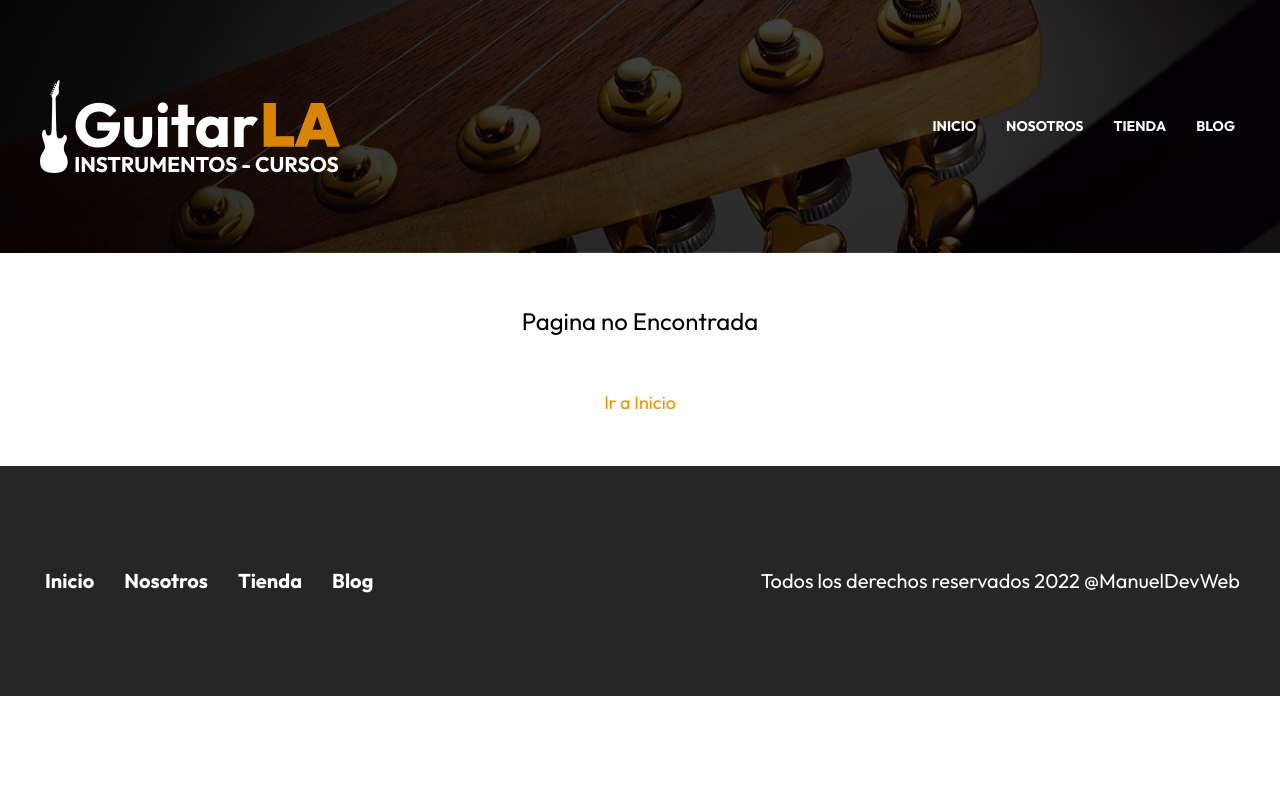
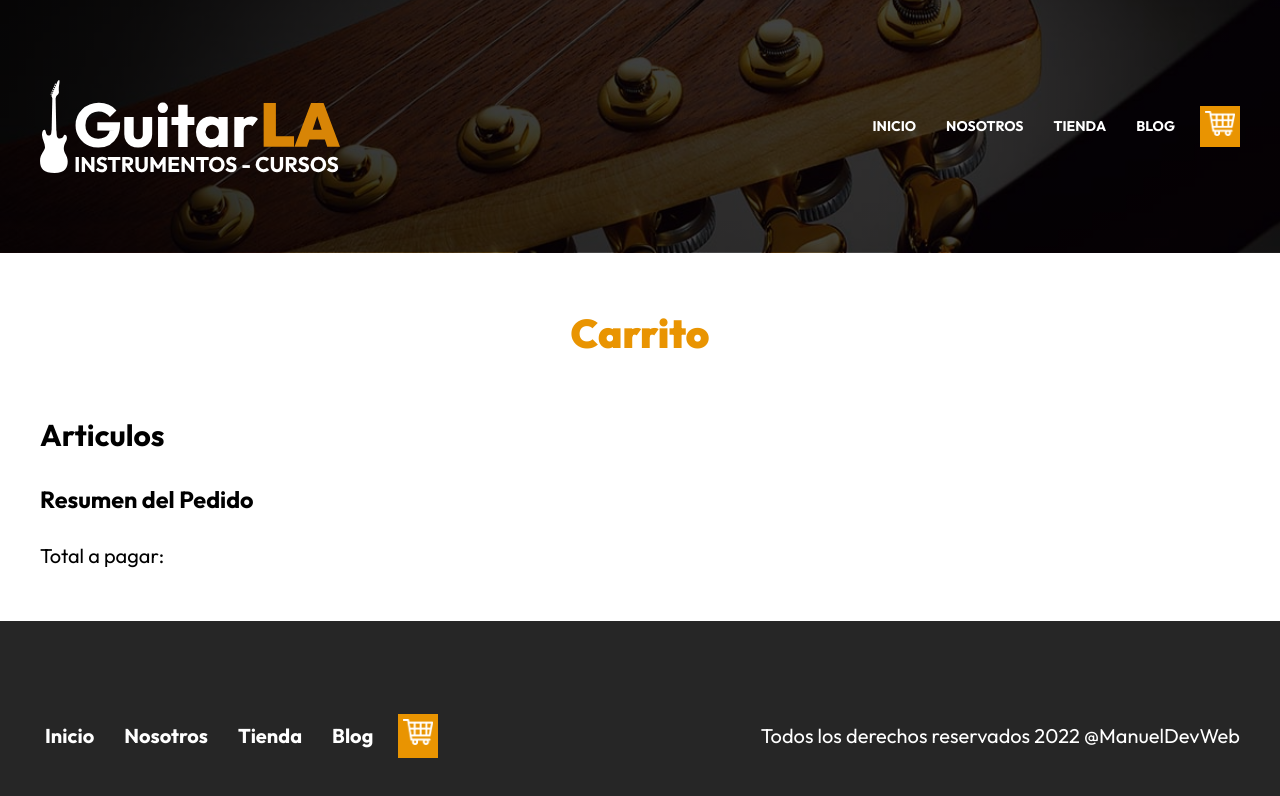
Before and after one commit to ManuelDevWeb/Store_Guitar_React_Nextjs, a Next.js app: page /carrito in a window 1280 px wide. Before the commit this address had no page. Shown: the top 796 px of the page. Built offline with nearby package versions, Linux system fonts and the light colour scheme.

Commit message:
Create Carrito page

```diff
--- a/components/navegacion.js
+++ b/components/navegacion.js
@@ -1,4 +1,5 @@
 import Link from "next/link";
+import Image from "next/image";
 import { useRouter } from "next/router";
 
 const Navegacion = () => {
@@ -28,6 +29,17 @@ const Navegacion = () => {
       >
         Blog
       </Link>
+      <Link
+        href="/carrito"
+        className={router.pathname === "/carrito" ? "active" : ""}
+      >
+        <Image
+          width={30}
+          height={25}
+          src="/img/carrito.png"
+          alt="Imagen carrito"
+        />
+      </Link>
     </nav>
   );
 };
--- /dev/null
+++ b/pages/carrito.js
@@ -0,0 +1,28 @@
+// Components
+import { Layout } from "../components/layout";
+
+// Styles
+import styles from "../styles/carrito.module.css";
+
+const Carrito = () => {
+  return (
+    <Layout title="Carrito de Compras">
+      <main className="contenedor">
+        <h1 className="heading">Carrito</h1>
+
+        <div>
+          <div>
+            <h2>Articulos</h2>
+          </div>
+
+          <aside>
+            <h3>Resumen del Pedido</h3>
+            <p>Total a pagar: </p>
+          </aside>
+        </div>
+      </main>
+    </Layout>
+  );
+};
+
+export default Carrito;
--- a/styles/globals.css
+++ b/styles/globals.css
@@ -47,6 +47,7 @@ main {
 .navegacion {
   margin-top: 5rem;
   display: flex;
+  align-items: center;
   gap: 2rem;
 }
 
```
Also changed, not shown: styles/carrito.module.css (added).
